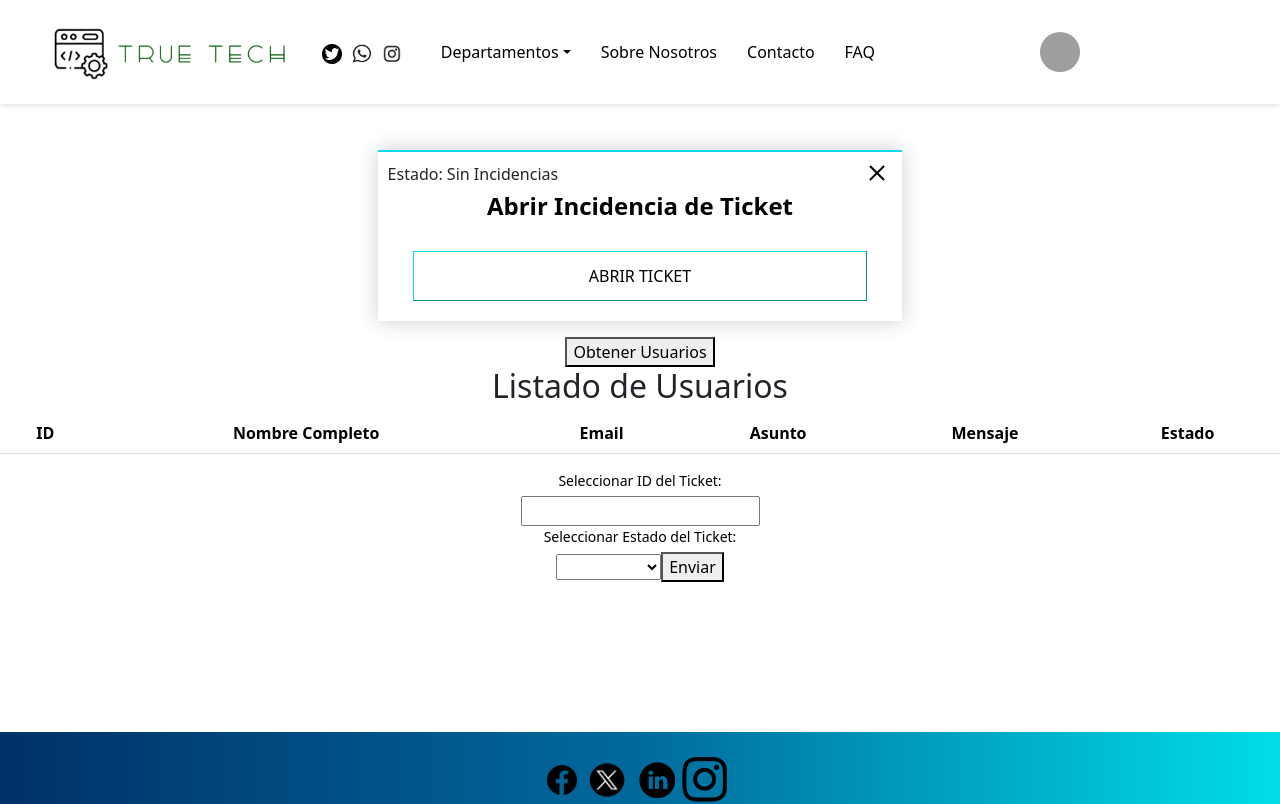
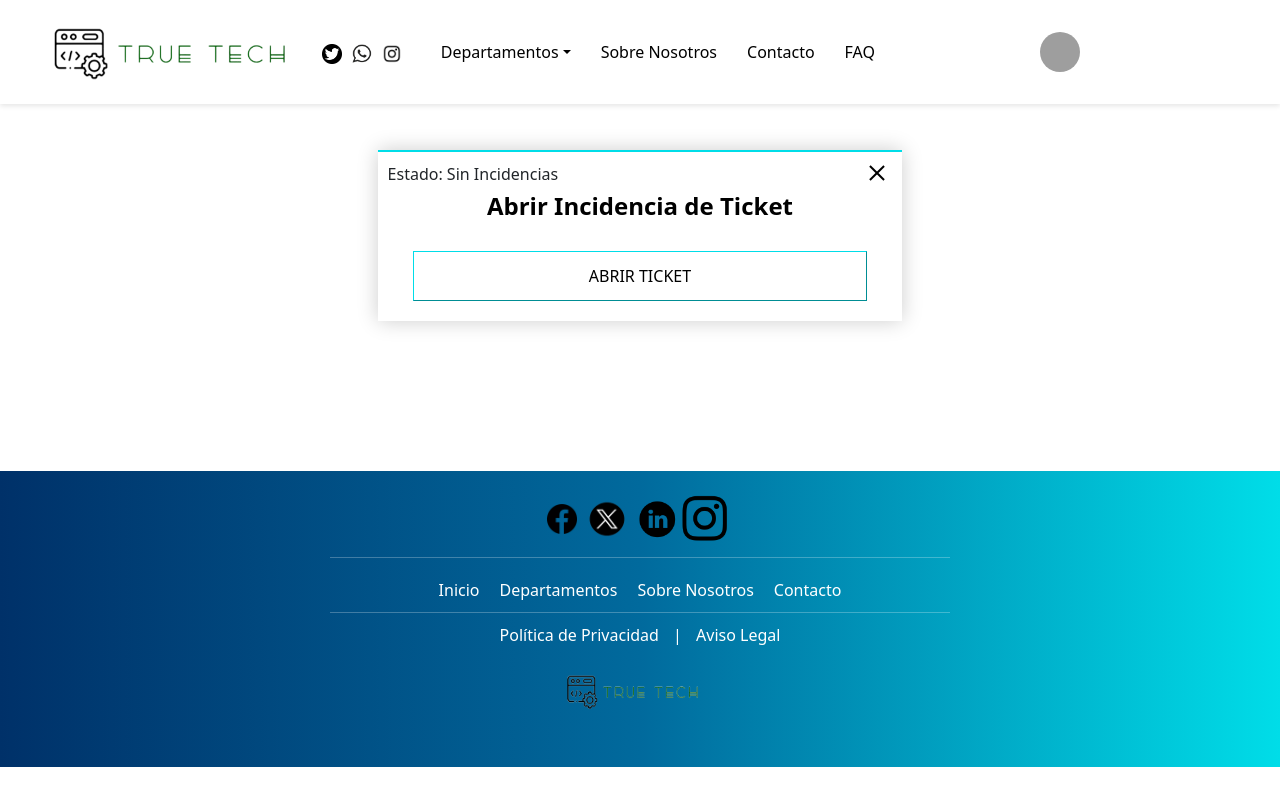
Before and after one commit to aherrert/truetech-angular, an Angular app: page /tickets/software in a window 1280 px wide. Shown: the top 804 px of the page. Built offline with nearby package versions, Linux system fonts and the light colour scheme; grey boxes are pictures that could not be loaded.

Commit message:
commit ticket software

```diff
--- a/src/app/tickets/software/software.component.html
+++ b/src/app/tickets/software/software.component.html
@@ -1,42 +1,34 @@
 <div class="login-box" [ngClass]="{'mostrar': mostrarFormulario}">
   <!-- Estado -->
-  <div class="estado" [ngClass]="{'activo': incidenciaEnviada}">Estado: {{ incidenciaEnviada ? 'Activo' : 'Sin
-    Incidencias' }}</div>
+  <div class="estado" [ngClass]="{'activo': incidenciaEnviada}">Estado: {{ incidenciaEnviada ? 'Activo' : 'Sin Incidencias' }}</div>
   <!-- Botón para ocultar el formulario -->
   <button class="cerrar-formulario" (click)="toggleFormulario()" [disabled]="!mostrarFormulario"></button>
   <!-- Heading -->
   <h4 class="titulo">Abrir Incidencia de Ticket</h4>
-  <form *ngIf="mostrarFormulario" class="slide-in" (ngSubmit)="enviarIncidencia()" #formulario="ngForm">
+  <form *ngIf="mostrarFormulario" class="slide-in" (ngSubmit)="enviarIncidencia()" #formulario="ngForm" enctype="multipart/form-data">
     <p class="subtitulo">Complete el siguiente formulario para abrir una incidencia de ticket.</p>
     <div class="form-group">
       <label for="correoElectronico">Correo Electrónico</label>
       <input type="email" name="email" id="email" [(ngModel)]="formulario_data.email" required>
       <p></p>
-      <span [hidden]="formulario.controls['email'].valid || !formulario.controls['email'].dirty" class="text-danger">Por
-        favor, introduzca un correo electrónico válido</span>
+      <span [hidden]="formulario.controls['email'].valid || !formulario.controls['email'].dirty" class="text-danger">Por favor, introduzca un correo electrónico válido</span>
     </div>
     <div class="form-group">
       <label for="asunto">Asunto</label>
-      <input type="text" name="asunto_reparacion" id="asunto_reparacion" [(ngModel)]="formulario_data.asunto_reparacion"
-        required pattern="[A-Za-z0-9\s]{5,100}">
+      <input type="text" name="asunto_reparacion" id="asunto_reparacion" [(ngModel)]="formulario_data.asunto_reparacion" required pattern="[A-Za-z0-9\s]{5,100}">
       <p></p>
-      <span [hidden]="formulario.controls['asunto_reparacion'].valid || !formulario.controls['asunto_reparacion'].dirty"
-        class="text-danger">El asunto debe tener entre 5 y 100 caracteres alfanuméricos</span>
+      <span [hidden]="formulario.controls['asunto_reparacion'].valid || !formulario.controls['asunto_reparacion'].dirty" class="text-danger">El asunto debe tener entre 5 y 100 caracteres alfanuméricos</span>
     </div>
     <div class="form-group">
       <label for="mensaje">Mensaje</label>
-      <textarea name="mensaje_reparacion" id="mensaje_reparacion" [(ngModel)]="formulario_data.mensaje_reparacion"
-        required></textarea>
+      <textarea name="mensaje_reparacion" id="mensaje_reparacion" [(ngModel)]="formulario_data.mensaje_reparacion" required></textarea>
       <p></p>
-      <span
-        [hidden]="formulario.controls['mensaje_reparacion'].valid || !formulario.controls['mensaje_reparacion'].dirty"
-        class="text-danger">Este campo es obligatorio</span>
+      <span [hidden]="formulario.controls['mensaje_reparacion'].valid || !formulario.controls['mensaje_reparacion'].dirty" class="text-danger">Este campo es obligatorio</span>
     </div>
     <div class="form-group">
       <label for="imagen" style="display: block; text-align: left;">Adjuntar Imagen</label>
       <input type="file" name="imagen" id="imagen" accept="image/*" (change)="onFileSelected($event)" required>
-      <span *ngIf="formulario.controls['imagen'].errors?.['required'] && formulario.controls['imagen'].touched"
-      class="text-danger">Por favor, seleccione una imagen</span>
+      <span *ngIf="formulario.controls['imagen'].errors?.['required'] && formulario.controls['imagen'].touched" class="text-danger">Por favor, seleccione una imagen</span>
     </div>
     <button type="submit" [disabled]="!formulario.valid">Abrir Incidencia</button>
   </form>
@@ -49,46 +41,15 @@
     <button type="submit" (click)="toggleFormulario()">Abrir ticket</button>
   </div>
 </div>
-<p></p><button (click)="obtenerUsuarios()">Obtener Usuarios</button>
-
-<div *ngIf="usuarios">
-  <h2>Listado de Usuarios</h2>
-  <table class="table">
-    <thead class="thead-dark">
-      <tr>
-        <th scope="col">ID</th>
-        <th scope="col">Nombre Completo</th>
-        <th scope="col">Email</th>
-        <th scope="col">Asunto</th>
-        <th scope="col">Mensaje</th>
-        <th scope="col">Estado</th>
-      </tr>
-    </thead>
-    <tbody>
-      <tr *ngFor="let usuario of usuarios">
-        <td>{{ usuario.id }}</td>
-        <td>{{ usuario.nombre_completo }}</td>
-        <td>{{ usuario.email }}</td>
-        <td>{{ usuario.asunto_reparacion }}</td>
-        <td>{{ usuario.mensaje_reparacion }}</td>
-        <td>{{ usuario.estado }}</td>
-      </tr>
-    </tbody>
-  </table>
+<div class="incidencias-container">
+  <div *ngFor="let incidencia of incidencias" class="incidencia-container">
+    <div class="incidencia-details">ID: {{ incidencia.id }}</div>
+    <div class="incidencia-details">Asunto: {{ incidencia.asunto_reparacion }}</div>
+    <div class="incidencia-details">Mensaje: {{ incidencia.mensaje_reparacion }}</div>
+    <div class="incidencia-details">Estado: {{ incidencia.estado }}</div>
+    <div class="incidencia-details">
+      <!-- Agrega una clase 'dynamic-image' para identificar las imágenes cargadas dinámicamente -->
+      Imagen:<br><img [src]="incidencia.imagen" alt="Imagen de la incidencia" class="incidencia-image dynamic-image">
+    </div>
+  </div>
 </div>
-
-<label for="idTicket">Seleccionar ID del Ticket:</label>
-<input type="number" min="0" id="idTicket" name="idTicket" [(ngModel)]="id">
-
-<label for="estadoTicket">Seleccionar Estado del Ticket:</label>
-<select id="estadoTicket" name="estadoTicket" [(ngModel)]="nuevoEstado">
-  <option value="abierto">Abierto</option>
-  <option value="en proceso">En Proceso</option>
-  <option value="cerrado">Cerrado</option>
-  <option value="verificar">Verificar</option>
-</select>
-
-
-
-<!-- Botón de enviar para actualizar la incidencia -->
-<button (click)="editarIncidencia()">Enviar</button>
--- a/src/app/tickets/software/software.component.ts
+++ b/src/app/tickets/software/software.component.ts
@@ -1,28 +1,16 @@
-import { Component } from '@angular/core';
+import { Component, OnInit } from '@angular/core';
 import { PetitionService } from '../../petition.service';
-
-class Empleado {
-  id: number = 0;
-  nombre_completo: string = "";
-  email: string = "";
-  asunto_reparacion: string = "";
-  mensaje_reparacion: string = "";
-  estado: string = "";
-}
 
 @Component({
   selector: 'app-software',
   templateUrl: './software.component.html',
   styleUrls: ['./software.component.css']
 })
-export class SoftwareComponent {
+export class SoftwareComponent implements OnInit {
   mostrarFormulario: boolean = false;
   formulario_data: any;
   incidenciaEnviada: boolean = false;
-  usuarios: Empleado[] = [];
-
-  id: number | undefined;
-  nuevoEstado: string = '';
+  incidencias: any[] = []; // Variable para almacenar las incidencias
 
   constructor(private enviarIncidenciaService: PetitionService) {
     this.formulario_data = {
@@ -33,67 +21,72 @@ export class SoftwareComponent {
     };
   }
 
-  enviarIncidencia() {
-    if (!this.formulario_data.imagen) {
-      console.error("Por favor, seleccione una imagen.");
-      return; // No enviamos el formulario si no hay imagen seleccionada
+  ngOnInit(): void {
+    // Obtener el token del localStorage
+    const token = localStorage.getItem('token');
+
+    // Verificar si el token está presente
+    if (token) {
+      // Llamar al servicio para obtener las incidencias pasando el token
+      this.obtenerIncidencias(token);
+    } else {
+      console.error('No se encontró el token en el localStorage');
     }
-
-    this.enviarIncidenciaService.enviarIncidencia(this.formulario_data);
-    this.mostrarFormulario = false;
-    this.incidenciaEnviada = true;
   }
-
 
   toggleFormulario() {
     this.mostrarFormulario = !this.mostrarFormulario;
     this.incidenciaEnviada = false;
   }
 
-  obtenerUsuarios() {
-    this.enviarIncidenciaService.obtenerUsuarios().subscribe(
+  onFileSelected(event: Event) {
+    const inputElement = event.target as HTMLInputElement;
+    if (inputElement && inputElement.files && inputElement.files.length > 0) {
+      const file: File = inputElement.files[0];
+      // Asignar el archivo al formulario_data
+      this.formulario_data.imagen = file;
+    }
+  }
+
+  enviarIncidencia() {
+    const incidenciaData = {
+      email: this.formulario_data.email,
+      asunto_reparacion: this.formulario_data.asunto_reparacion,
+      mensaje_reparacion: this.formulario_data.mensaje_reparacion,
+      imagen: this.formulario_data.imagen // Asumiendo que la imagen es una URL o un Blob
+    };
+
+    this.enviarIncidenciaService.enviarIncidencia(incidenciaData);
+    this.mostrarFormulario = false;
+    this.incidenciaEnviada = true;
+  }
+  obtenerIncidencias(token: string) {
+    // Realizar la solicitud HTTP para obtener las incidencias del cliente
+    this.enviarIncidenciaService.obtenerIncidenciasCliente(token).subscribe(
       (respuesta: any) => {
-        console.log("Usuarios", respuesta);
-        this.usuarios = respuesta["incidencias"];
+        console.log("Incidencias", respuesta);
+        // Almacenar las incidencias en la variable
+        this.incidencias = respuesta["incidencias"];
+
+        // Para cada incidencia, puedes modificar la URL de la imagen para que solo contenga la ruta relativa
+        this.incidencias.forEach((incidencia: any) => {
+          // Eliminar la parte del dominio de la URL de la imagen y dejar solo la ruta relativa
+          const rutaRelativa = incidencia.imagen.substring(incidencia.imagen.indexOf('/images'));
+          // Asignar la nueva URL a la propiedad imagen
+          incidencia.imagen = 'http://127.0.0.1:8000/' + rutaRelativa;
+        });
       },
       (error) => {
-        console.error("Error al obtener usuarios", error);
+        console.error("Error al obtener incidencias", error);
       }
     );
   }
 
-  editarIncidencia() {
-    if (this.id !== undefined) {
-      const formulario_data = {
-        id: this.id,
-        nuevoEstado: this.nuevoEstado
-      };
-      this.enviarIncidenciaService.editarIncidencia(formulario_data);
-    }
-  }
-
-  // Método para manejar la selección de archivo
-  onFileSelected(event: Event) {
-    const inputElement = event.target as HTMLInputElement;
-    if (inputElement && inputElement.files && inputElement.files.length > 0) {
-      const file: File = inputElement.files[0];
-      // Verificar si el tipo de archivo es permitido
-      if (this.isValidFileType(file)) {
-        // Aquí puedes procesar el archivo, como guardarlo en tu variable formulario_data.imagen
-        this.formulario_data.imagen = file;
-      } else {
-        // Mostrar un mensaje de error o tomar otra acción adecuada
-        console.error("Tipo de archivo no permitido. Selecciona una imagen JPEG, JPG o PNG.");
-      }
-    }
-  }
-
-  // Método para verificar si el tipo de archivo es válido
-  isValidFileType(file: File): boolean {
-    const allowedTypes = ["image/jpeg", "image/jpg", "image/png"];
-    return allowedTypes.includes(file.type);
-  }
 
 
 
+  editarIncidencia() {
+    // Implementa la lógica para editar una incidencia si es necesario
+  }
+
 }
```
Also changed, not shown: src/app/petition.service.ts (+57 -5 lines), src/app/tickets/software/software.component.css (+55 -8 lines).
